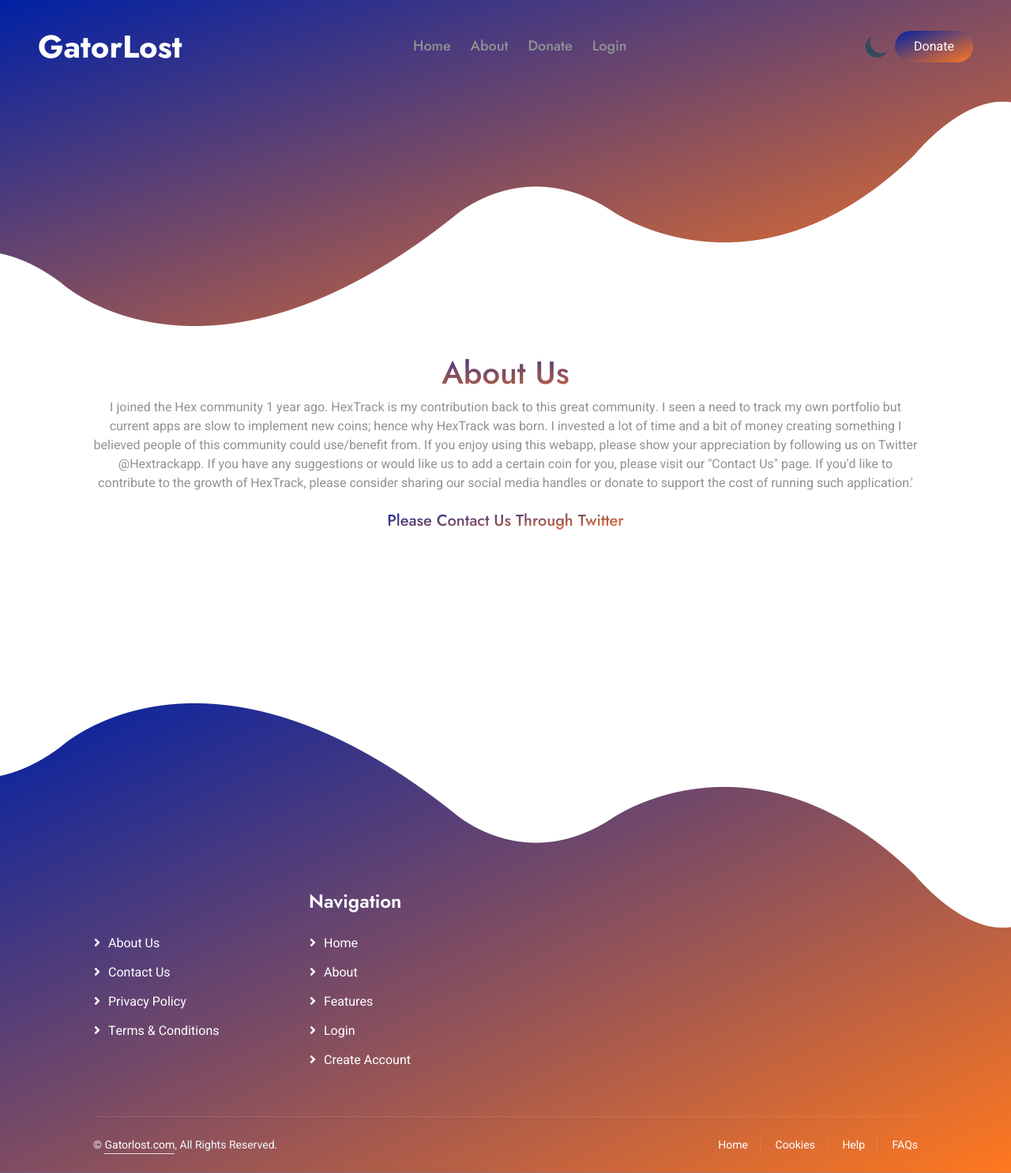
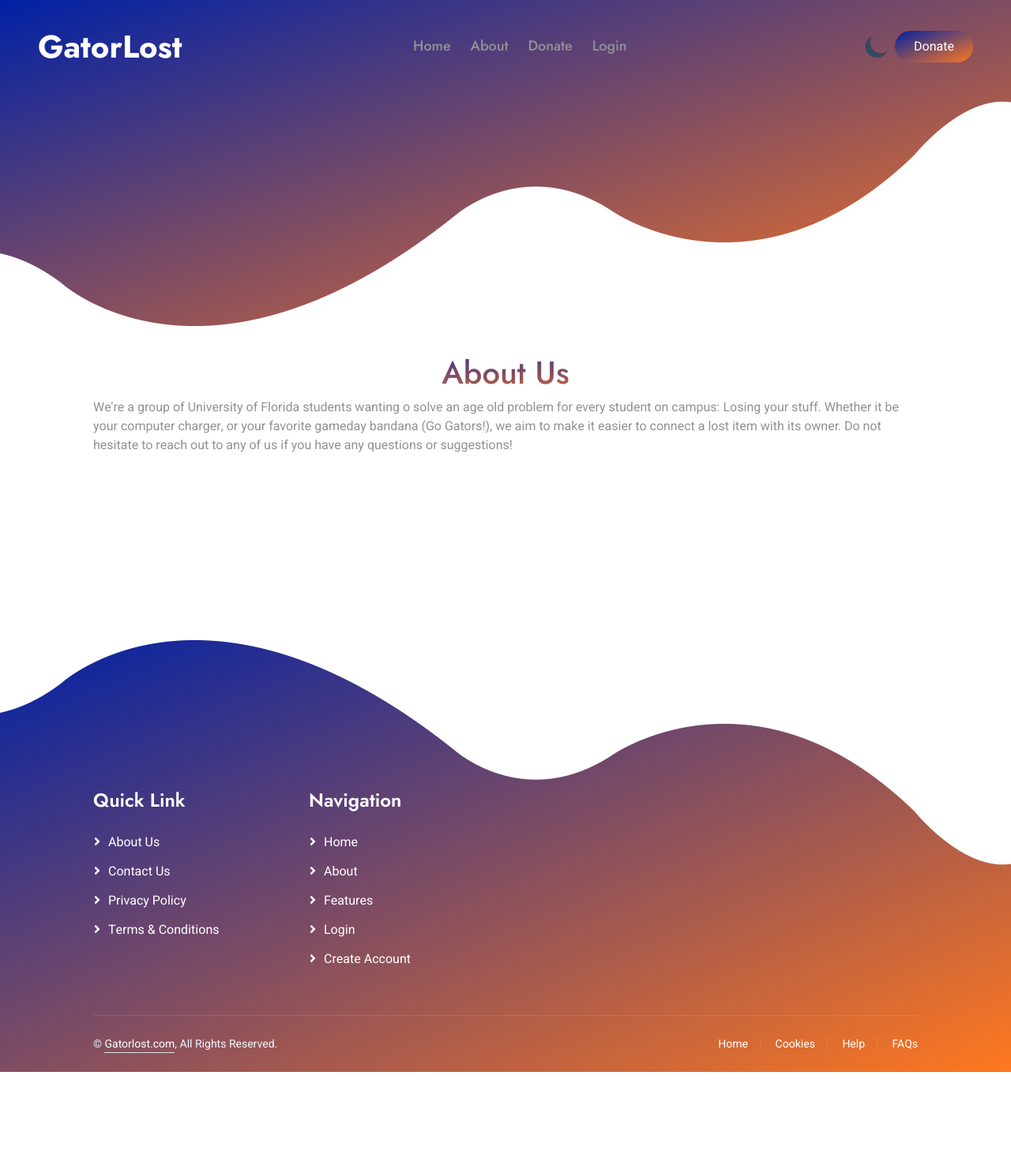
Before and after one commit to amandacruzz/TheFounders, a Django app: page /about/ in a window 1280 px wide. Shown: the whole page at 79% size. After the commit the page ends 1358 px from the top, so only its background shows below. Run offline with Django 4.2, Linux system fonts and the light colour scheme; some libraries are stand-ins or nearby versions.

Commit message:
About page

```diff
--- a/templates/about.html
+++ b/templates/about.html
@@ -27,10 +27,9 @@
             <div class="container py-5 px-lg-5">
                 <div class="text-center wow fadeInUp" data-wow-delay="0.1s">
                     <h1 id= "features" class="text-primary-gradient fw-medium">About Us</h1>
-                      <p class="mb-4">I joined the Hex community 1 year ago. HexTrack is my contribution back to this great community. I seen a need to track my own portfolio but current apps are slow to implement new coins; hence why HexTrack was born. I invested a lot of time and a bit of money creating something I believed people of this community could use/benefit from. If you enjoy using this webapp, please show your appreciation by following us on Twitter @Hextrackapp. If you have any suggestions or would like us to add a certain coin for you, please visit our "Contact Us" page. If you'd like to contribute to the growth of HexTrack, please consider sharing our social media handles or donate to support the cost of running such application.' </p>
-					<h5><a href='https://twitter.com/hextrackapp' class="text-primary-gradient fw-medium animated slideInDown donatetxt">Please Contact Us Through Twitter</h5>
                     </div>
-			    </div>
+                <p class="mb-4">We're a group of University of Florida students wanting o solve an age old problem for every student on campus: Losing your stuff. Whether it be your computer charger, or your favorite gameday bandana (Go Gators!), we aim to make it easier to connect a lost item with its owner. Do not hesitate to reach out to any of us if you have any questions or suggestions!</p>
+            </div>
             </div>
 
         <!-- Donate End -->
```
